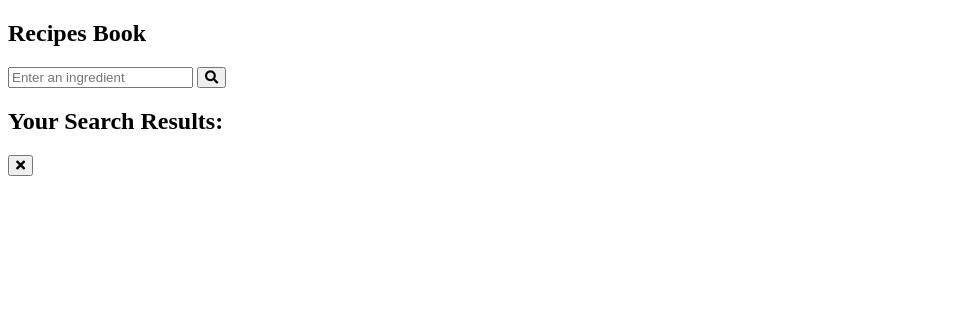
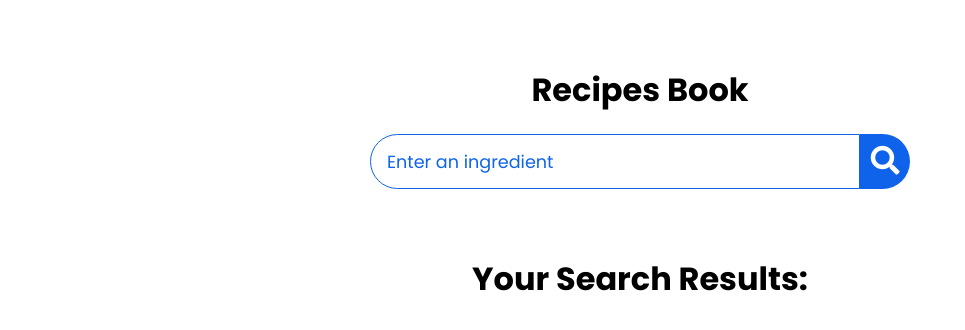
Before and after one commit to erickpati10/wdd330, a plain HTML site: page index.html in a window 1280 px wide. Shown: the whole page, without its empty margins (0-965 px from the left). Drawn offline with Linux system fonts and the light colour scheme.

Commit message:
Css added

```diff
--- a/index.html
+++ b/index.html
@@ -10,6 +10,8 @@
       integrity="sha512-+4zCK9k+qNFUR5X+cKL9EIR+ZOhtIloNl9GIKS57V1MyNsYpYcUrUeQc9vNfzsWfV28IaLL3i96P9sdNyeRssA=="
       crossorigin="anonymous"
     />
+    <link rel="stylesheet" href="style/base.css" />
+    <link rel="icon" href="img/favicon.ico" />
   </head>
   <body>
     <div class="container">
--- a/style/base.css
+++ b/style/base.css
@@ -16,7 +16,6 @@ body {
   font-family: "Poppins", sans-serif;
 }
 
-/*  */
 .btn {
   font-family: inherit;
   cursor: pointer;
@@ -31,7 +30,6 @@ body {
   margin-bottom: 1rem;
 }
 
-/*  */
 .container {
   min-height: 100vh;
 }
@@ -139,7 +137,6 @@ body {
   background: var(--tenne-tawny-dark);
 }
 
-/* meal details */
 .meal-details {
   position: fixed;
   top: 50%;
@@ -174,7 +171,6 @@ body {
   -o-border-radius: 2rem;
 }
 
-/* js related */
 .showRecipe {
   display: block;
 }
```
Also changed, not shown: img/book_recipe_icon.png (added), img/favicon.ico (added).
